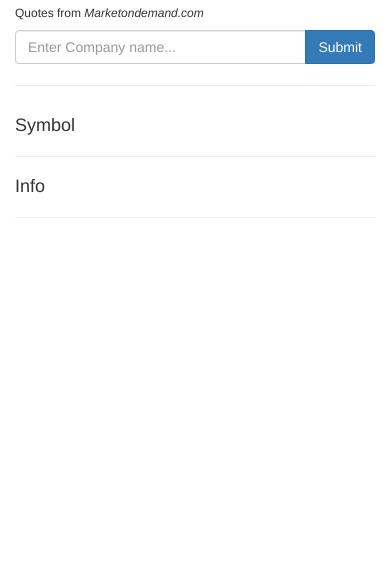
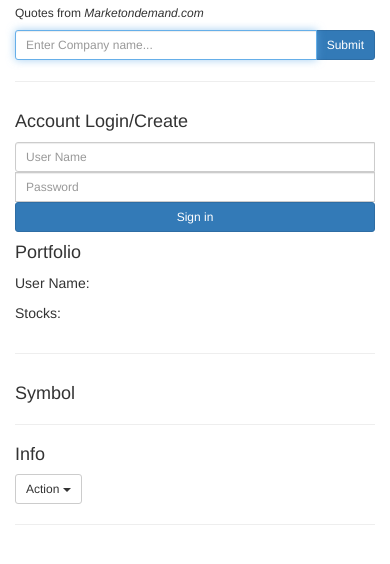
Before and after one commit to cbilliau/stockMarketQuotes_API, a plain HTML site: page index.html in a window 390 px wide. Shown: the part 56-620 px from the top of the page. Drawn offline with nearby package versions, Linux system fonts and the light colour scheme.

Commit message:
Add buttons for login and add & delete stock to portfolio. Create Portfolio section.

```diff
--- a/index.html
+++ b/index.html
@@ -12,26 +12,56 @@
 
 <body>
 	<div class="container-fluid">
+
+		<!-- Title -->
 		<div class="row" id="header">
 			<div class="col-md-12">
 				<h2>Stock Market Quotes</h2>
 				<h6>Quotes from <em>Marketondemand.com</em></h6>
 			</div>
 		</div>
+
+		<!-- Enter stock symbol -->
 		<div class="row" id="enterName">
-			<div class="col-lg-3">
+			<div class="col-md-3">
 				<form>
-					<div class="input-group">
-						<input type="text" class="form-control" id="companyName" placeholder="Enter Company name..." onclick="this.value=''">
+					<div class="input-group input-group-sm">
+						<input type="text" class="form-control" id="companyName" placeholder="Enter Company name..." onclick="this.value=''" autofocus>
 						<span class="input-group-btn">
 						<button type="submit" class="btn btn-primary" id="button1">Submit</button>
 						</span>
 					</div>
 				</form>
 			</div>
-			<div class="col-lg-9"></div>
+			<div class="col-md-9"></div>
 		</div>
 		<hr>
+
+		<!-- Login / Create account -->
+		<div class="row" id="account">
+			<div class="col-md-3">
+				<h4 class="text-left login-title">Account Login/Create</h4>
+				<form class="form-signin">
+					<div class="input-group input-group-sm">
+					<input type="text" class="form-control" placeholder="User Name" required>
+					<input type="password" class="form-control" placeholder="Password" required>
+					<button class="btn btn-sm btn-primary btn-block" type="submit">
+						Sign in</button>
+					</div>
+				</form>
+			</div>
+			<!-- Account Portfolio -->
+			<div class="col-md-1"></div>
+			<div class="col-md-8">
+				<h4 class="text">Portfolio</h4>
+				<p class="text" id="userName">User Name: </p>
+				<p class="text" id="userStockList">Stocks: </p>
+			</div>
+		</div>
+		<hr>
+
+		<!-- Stock Data Display -->
+		<!-- Stock symbol display -->
 		<div class="row">
 			<div class="col-md-4" id="symbol">
 				<h4>Symbol</h4>
@@ -39,9 +69,20 @@
 				<div id="symbolHistory"></div>
 				<hr>
 			</div>
+			<!-- Stock data display -->
 			<div class="col-md-4" id="stockInfoArea">
 				<h4>Info</h4>
 				<p id="stockInfoStart"></p>
+				<!-- Add/remove button -->
+				<div class="btn-group">
+					<button type="button" class="btn btn-sm btn-default dropdown-toggle" data-toggle="dropdown" aria-haspopup="true" aria-expanded="false">
+						Action <span class="caret"></span>
+					</button>
+					<ul class="dropdown-menu">
+						<li><a href="#">Add Stock to Portfolio</a></li>
+						<li><a href="#">Remove Stock from Portfolio</a></li>
+					</ul>
+				</div>
 				<hr>
 			</div>
 			<div class="col-md-4" id="stockArea"></div>
```
